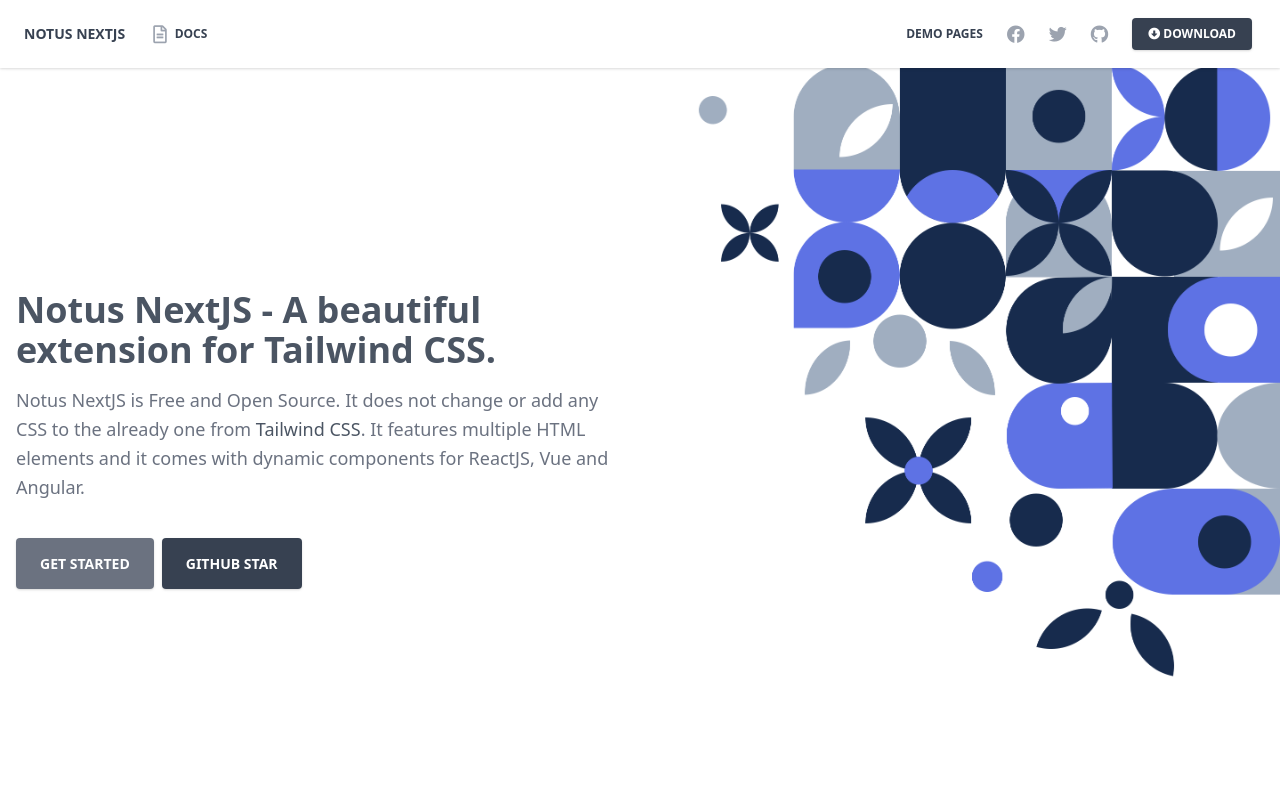
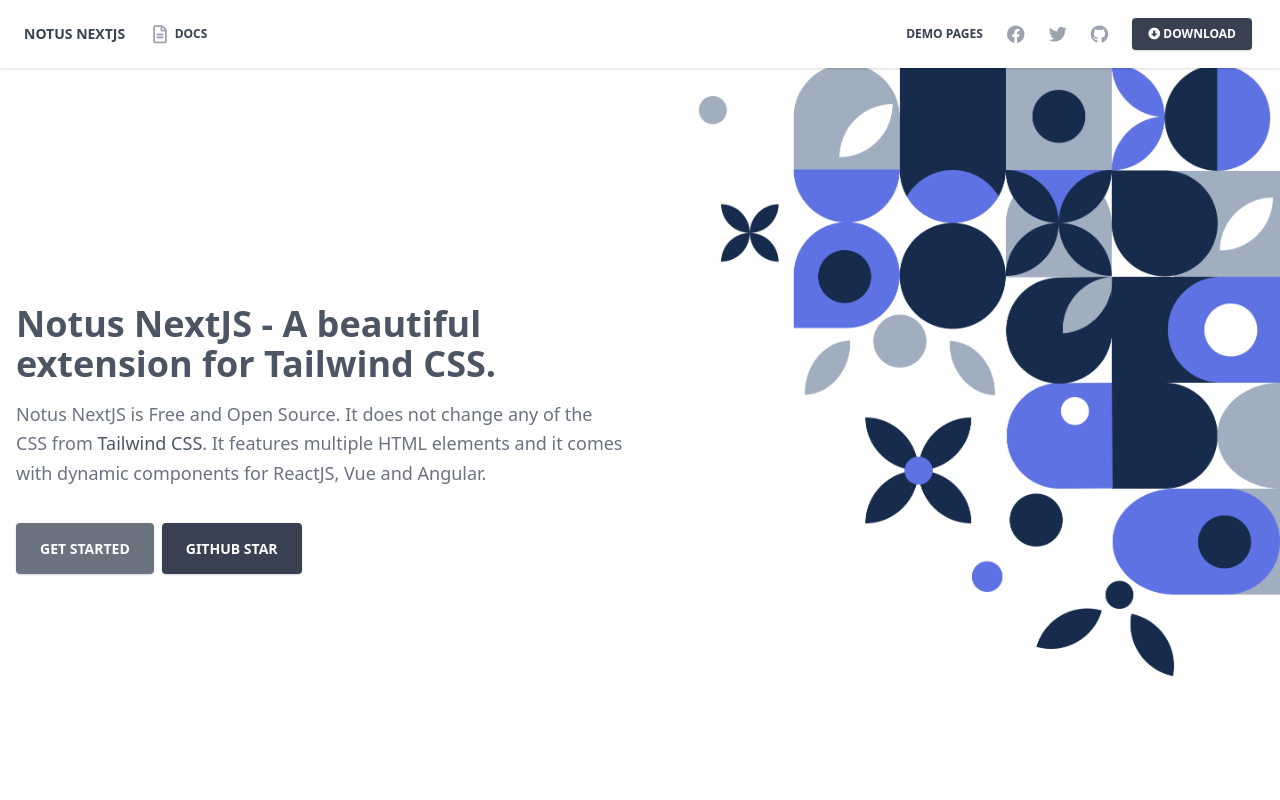
Before and after one commit to gaga0128/note-nextjs, a Next.js app: page / in a window 1280 px wide. Shown: the top 800 px of the page. Built offline with nearby package versions, Linux system fonts and the light colour scheme.

Commit message:
fix: solve typo

```diff
--- a/pages/index.js
+++ b/pages/index.js
@@ -17,8 +17,7 @@
                 Notus NextJS - A beautiful extension for Tailwind CSS.
               </h2>
               <p className="mt-4 text-lg leading-relaxed text-coolGray-500">
-                Notus NextJS is Free and Open Source. It does not change or add
-                any CSS to the already one from{" "}
+                Notus NextJS is Free and Open Source. It does not change any of the CSS from{" "}
                 <a
                   href="https://tailwindcss.com/?ref=creativetim"
                   className="text-coolGray-600"
```
